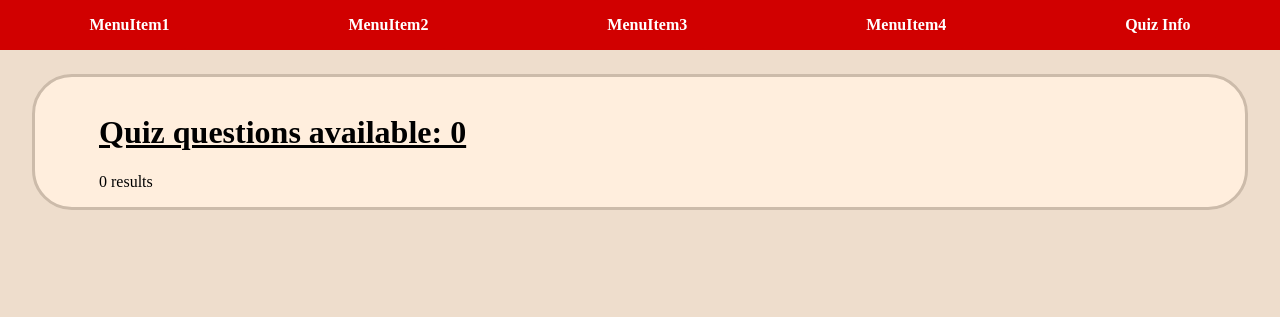
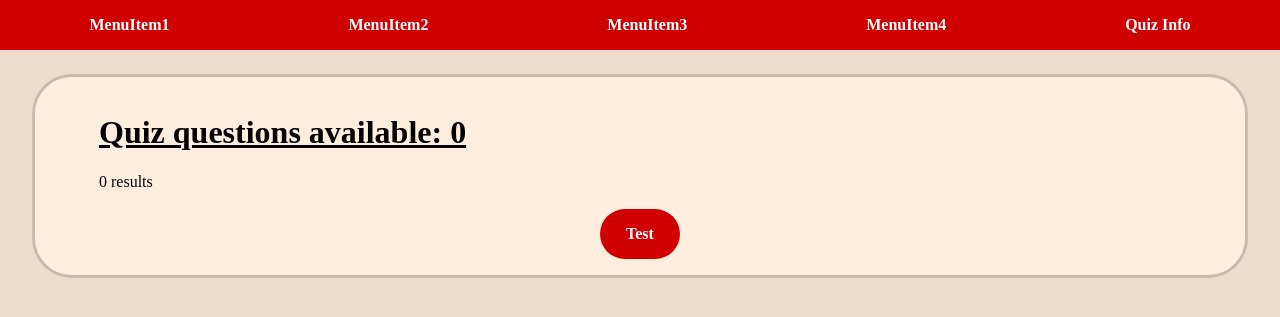
Before and after one commit to JayRasp/SEP_E2022, a PHP site: page /quizinfo.php in a window 1280 px wide. Shown: the part 76-393 px from the top of the page. Run offline with PHP 8.4, Linux system fonts and the light colour scheme; data that the repository does not hold is empty.

Commit message:
Added a test button

```diff
--- a/www/quizinfo.php
+++ b/www/quizinfo.php
@@ -55,6 +55,11 @@ if(!$error){
 } else {
   echo "0 results";
 }}?>
+</br>
+</br>
+  <form class="alignRight" action="/testQuiz.php">
+    <input class="menuItem" type="submit" value="Test">
+  </form>
 </div>
         <footer>
 
```
